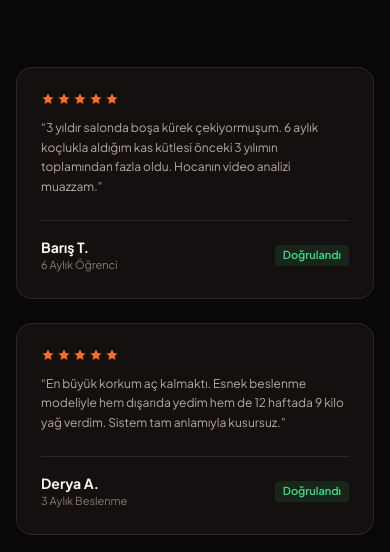
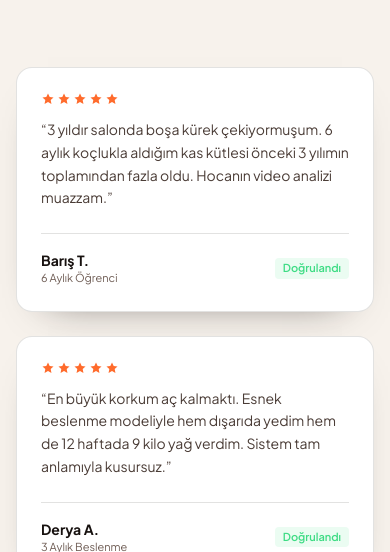
Before and after one commit to AllenVB/s2000Coaching, a React (Vite) app in the folder frontend/: page / in a window 390 px wide. Shown: the part 10352-10904 px from the top of the page. Built offline with nearby package versions, Linux system fonts and the light colour scheme; no server answers.

Commit message:
style(sections): break the dark scroll with two light bands

```diff
--- a/frontend/src/components/sections/HowItWorks.tsx
+++ b/frontend/src/components/sections/HowItWorks.tsx
@@ -3,7 +3,7 @@ import { howItWorksSteps } from '@/data/content'
 
 export function HowItWorks() {
   return (
-    <section id="nasil-calisir" className="scroll-mt-24 border-b border-border py-20 sm:py-24">
+    <section id="nasil-calisir" className="section-light scroll-mt-24 border-b border-border py-20 sm:py-24">
       <div className="mx-auto max-w-[1280px] px-4 sm:px-6 lg:px-8">
         <div className="mb-16">
           <SectionHeading
--- a/frontend/src/components/sections/Testimonials.tsx
+++ b/frontend/src/components/sections/Testimonials.tsx
@@ -4,7 +4,7 @@ import { testimonials } from '@/data/content'
 
 export function Testimonials() {
   return (
-    <section className="py-20 sm:py-24">
+    <section className="section-light border-b border-border py-20 sm:py-24">
       <div className="mx-auto max-w-[1280px] px-4 sm:px-6 lg:px-8">
         <div className="mb-16 mx-auto">
           <SectionHeading eyebrow="Gerçek Deneyimler" title="Öğrencilerimiz Ne Diyor?" />
@@ -12,14 +12,17 @@ export function Testimonials() {
 
         <div className="grid grid-cols-1 gap-6 md:grid-cols-3">
           {testimonials.map((item) => (
-            <div key={item.name} className="flex flex-col justify-between rounded-2xl border border-border bg-surface p-6">
+            <div
+              key={item.name}
+              className="flex flex-col justify-between rounded-2xl border border-border bg-surface p-6 shadow-[0_18px_40px_-32px_rgba(23,17,15,0.7)]"
+            >
               <div>
                 <div className="mb-3 flex gap-0.5 text-primary">
                   {Array.from({ length: 5 }).map((_, i) => (
                     <StarIcon key={i} className="h-3.5 w-3.5" />
                   ))}
                 </div>
-                <p className="mb-6 text-xs leading-relaxed text-text-secondary">&ldquo;{item.quote}&rdquo;</p>
+                <p className="mb-6 text-sm leading-relaxed text-text-secondary">&ldquo;{item.quote}&rdquo;</p>
               </div>
               <div className="flex items-center justify-between border-t border-border pt-4">
                 <div>
```
